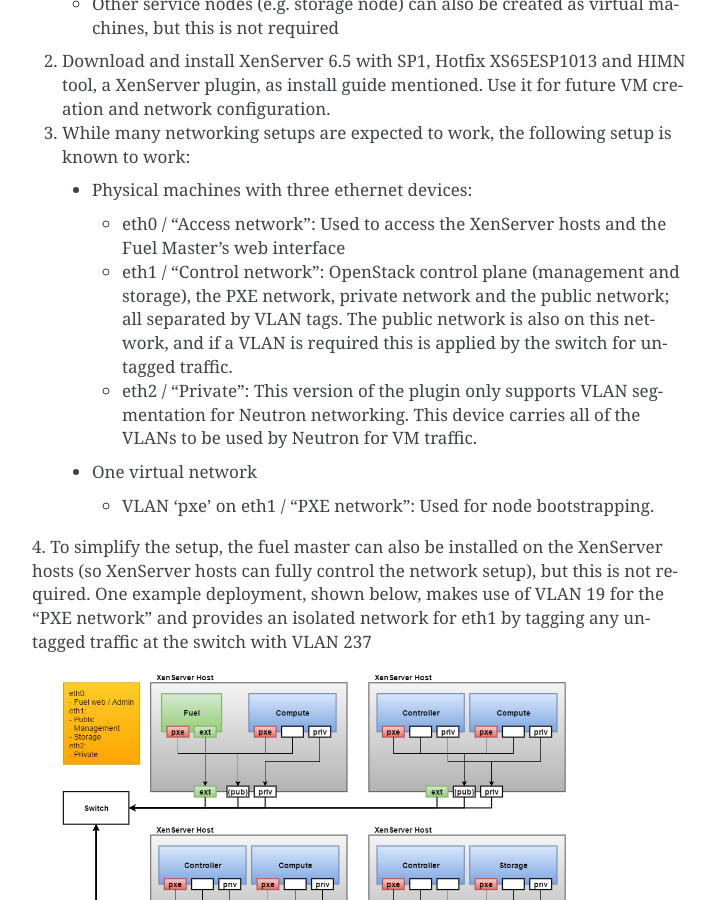
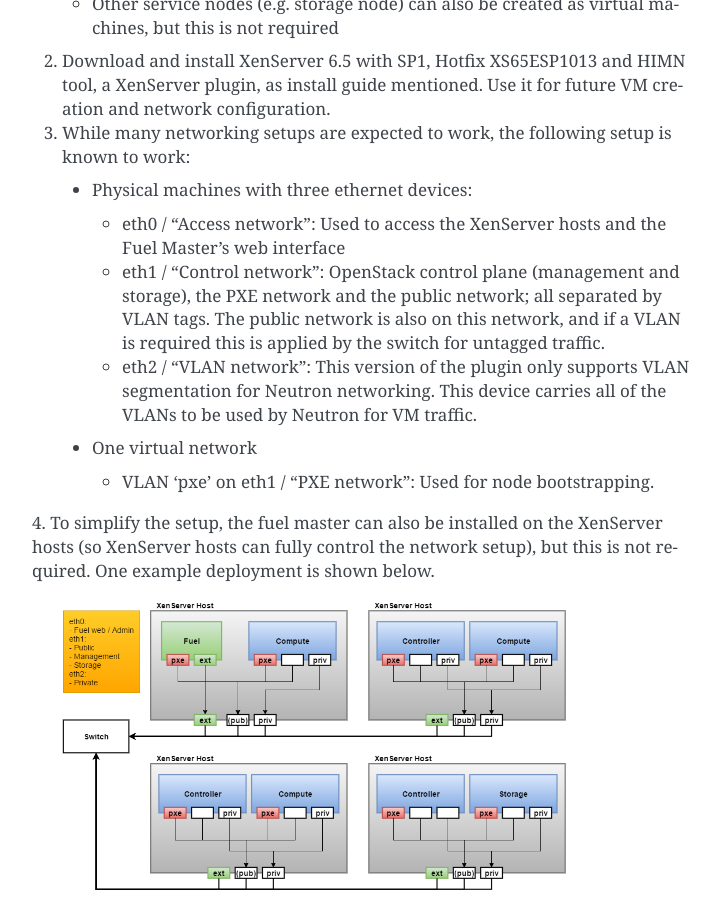
Before and after one commit to openstack-archive/fuel-plugin-xenserver, a Sphinx documentation site: the page built from doc/source/guide.rst, in a window 1280 px wide and 900 px high, scrolled down 521 px. Shown: the whole window, without its empty margins (388-1108 px from the left). Built offline with Sphinx 7.4.7, drawn with Linux system fonts in a browser that asks for light colours; some of the changed text lies outside the part shown.

Commit message:
Minor update about test docs
* Update network topology descriptions
* Add hardware configuration

Change-Id: I133aa8f2a29b0fff02a1d0ce034871201c7ac17d

```diff
--- a/doc/source/guide.rst
+++ b/doc/source/guide.rst
@@ -25,15 +25,15 @@
   - Physical machines with three ethernet devices:
 
     - eth0 / “Access network”: Used to access the XenServer hosts and the Fuel Master’s web interface
-    - eth1 / “Control network”: OpenStack control plane (management and storage), the PXE network, private network and the public network; all separated by VLAN tags.  The public network is also on this network, and if a VLAN is required this is applied by the switch for untagged traffic.
-    - eth2 / “Private”: This version of the plugin only supports VLAN segmentation for Neutron networking.  This device carries all of the VLANs to be used by Neutron for VM traffic.
+    - eth1 / “Control network”: OpenStack control plane (management and storage), the PXE network and the public network; all separated by VLAN tags.  The public network is also on this network, and if a VLAN is required this is applied by the switch for untagged traffic.
+    - eth2 / “VLAN network”: This version of the plugin only supports VLAN segmentation for Neutron networking.  This device carries all of the VLANs to be used by Neutron for VM traffic.
 
   - One virtual network
 
     - VLAN 'pxe' on eth1 / “PXE network”: Used for node bootstrapping.
 
 4. To simplify the setup, the fuel master can also be installed on the XenServer hosts (so XenServer hosts can fully control the network setup), but this is not required.
-One example deployment, shown below, makes use of VLAN 19 for the "PXE network" and provides an isolated network for eth1 by tagging any untagged traffic at the switch with VLAN 237
+One example deployment is shown below.
 
    .. image:: _static/topology00.png
       :width: 80%
```
Also changed, not shown: other parts of doc/source/guide.rst (+1 -1 lines), 3 other files.
